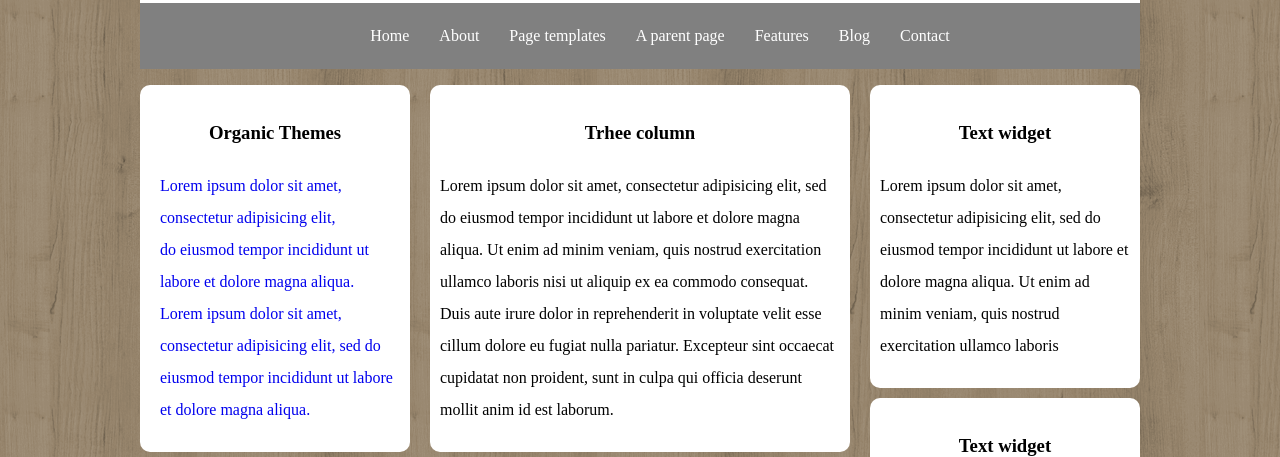
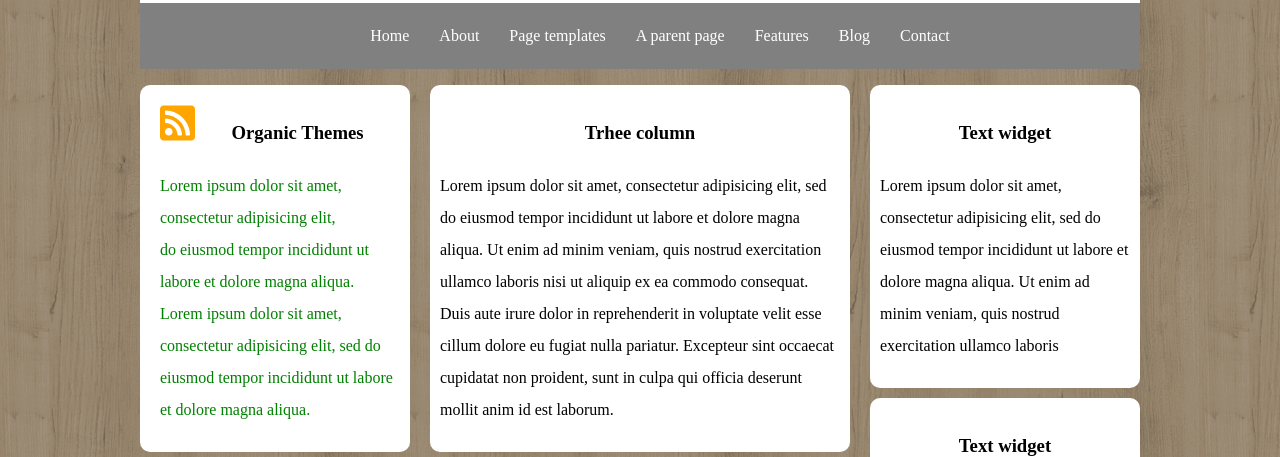
Before and after one commit to RLuis-Silva/htmlcss-wp, a plain HTML site: page index.html in a window 1280 px wide. Shown: the part 343-800 px from the top of the page. Drawn offline with Linux system fonts and the light colour scheme.

Commit message:
Edit col-sx, aggiungendo icona affianco titolo

```diff
--- a/index.html
+++ b/index.html
@@ -3,6 +3,7 @@
   <head>
     <meta charset="utf-8">
     <link rel="stylesheet" href="style.css">
+    <link rel="stylesheet" href="https://cdnjs.cloudflare.com/ajax/libs/font-awesome/5.14.0/css/all.min.css">
     <title>Sito Natural</title>
   </head>
   <body>
@@ -30,14 +31,18 @@
 
       <main>
         <aside class="aside_sx aside">
-          <h3>Organic Themes</h3>
+          <div class="colonna_sx">
+            <i class="fas fa-rss-square"></i>
+          </div>
+          <div class="colonna_dx">
+            <h3>Organic Themes</h3>
+          </div>
           <ul>
             <li><a href="#">Lorem ipsum dolor sit amet, consectetur adipisicing elit,</a><li>
             <li><a href="#">do eiusmod tempor incididunt ut labore et dolore magna aliqua.</a></li>
             <li><a href="#">Lorem ipsum dolor sit amet, consectetur adipisicing elit,
               sed do eiusmod tempor incididunt ut labore et dolore magna aliqua.</a>
             </li>
-
           </ul>
         </aside>
         <section class="main_principale">
--- a/style.css
+++ b/style.css
@@ -58,7 +58,6 @@ main::after{
 }
 
 main{
-  /* text-align: center; */
   padding: 0px;
   line-height: 2;
 }
@@ -71,6 +70,26 @@ main .aside{
   padding: 10px;
 }
 
+main aside::after{
+  content: "";
+  display: table;
+  clear: both;
+}
+
+main .aside_sx .colonna_sx{
+  float: left;
+  margin-left: 10px;
+  margin-top: 8px;
+}
+menu .aside_sx .colonna_dx{
+  float: left;
+}
+
+main .aside_sx .colonna_sx i{
+  /* ridimensiona grandezza icona */
+  font-size: 40px;
+  color: orange;
+}
 main .main_principale{
   background-color: white;
   width: 40%;
@@ -92,11 +111,12 @@ main .aside_dx_inBasso{
 .aside_sx ul{
   padding-left: 10px;
   text-align: left;
-  color: green;
+
 }
 
 .aside_sx ul li a{
   text-decoration: none;
+  color: green;
 }
 
 main h3{
```
